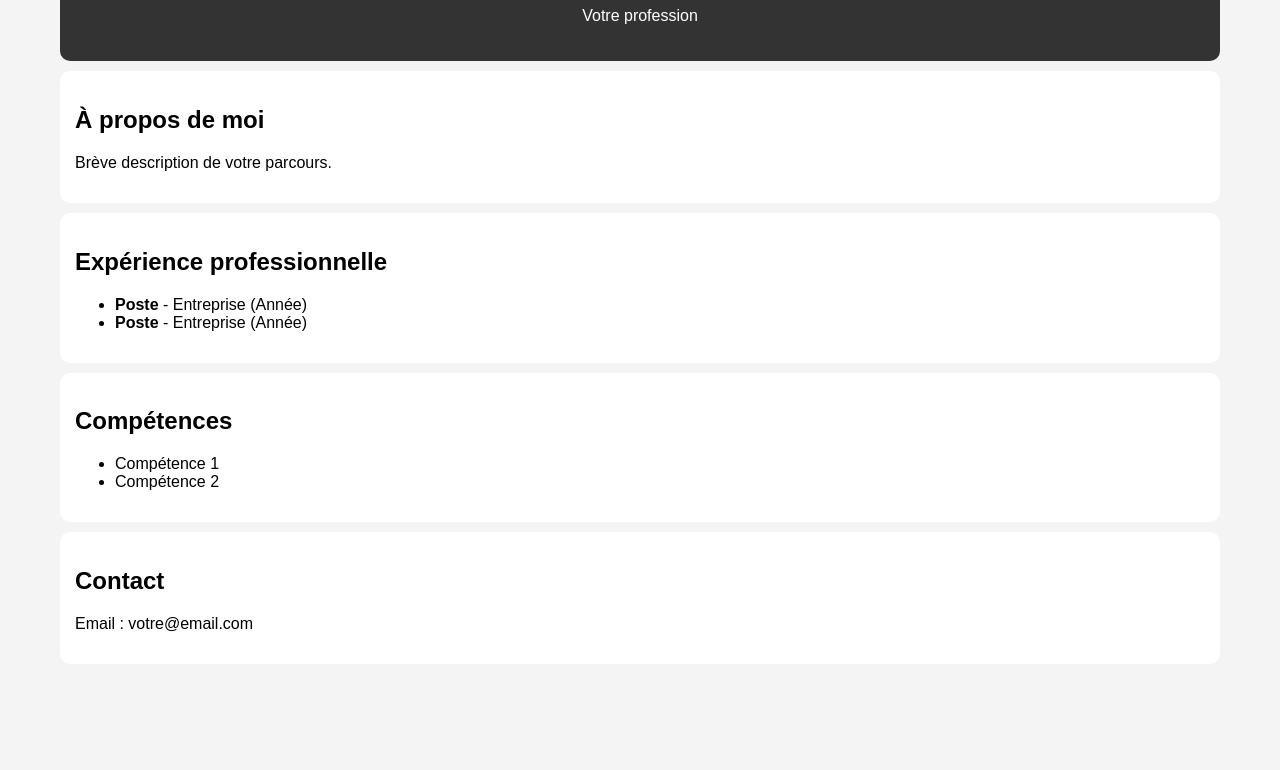
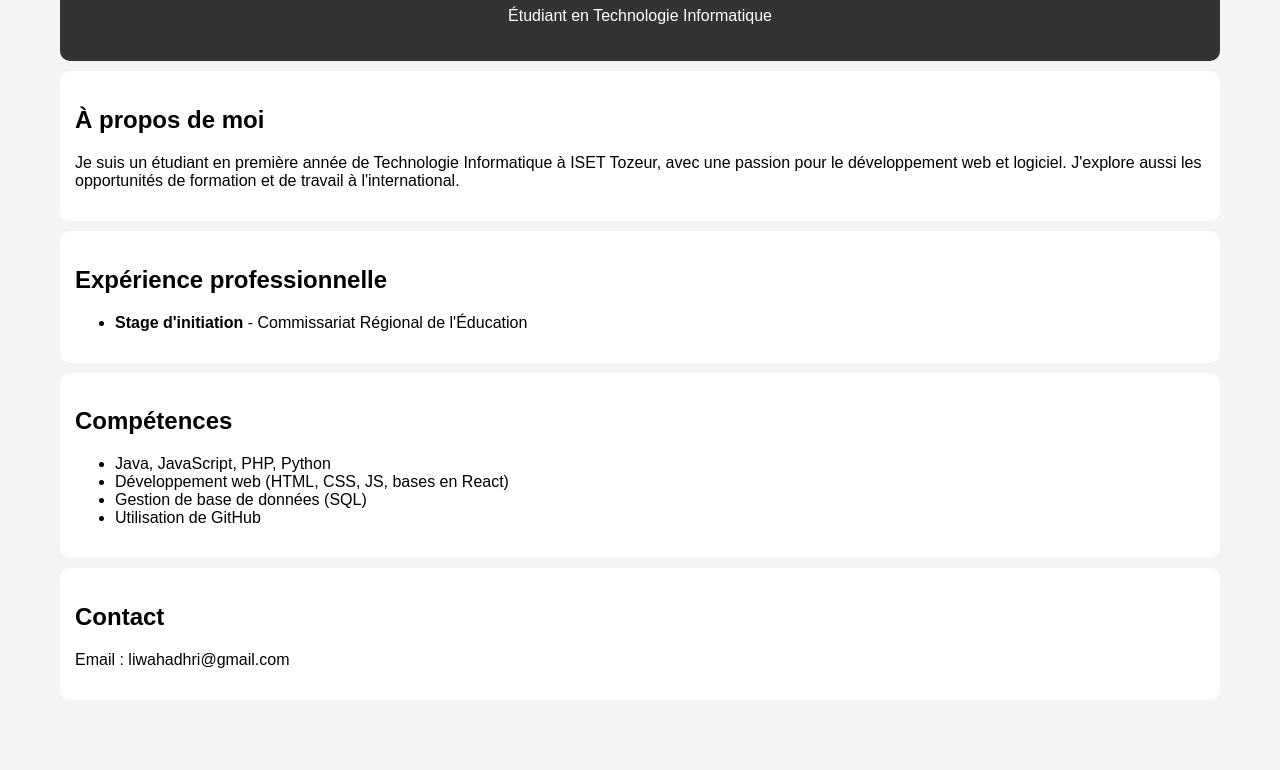
Before and after one commit to liwa-dev/liwahadhri, a plain HTML site: page index.html in a window 1280 px wide. Shown: the part 153-923 px from the top of the page. Before the commit the page ends 887 px from the top, so only its background shows below. Drawn offline with Linux system fonts and the light colour scheme.

Commit message:
Update index.html

```diff
--- a/index.html
+++ b/index.html
@@ -8,34 +8,35 @@
 </head>
 <body>
     <header>
-        <h1>Votre Nom</h1>
-        <p>Votre profession</p>
+        <h1>Liwa Eddine Hadhri</h1>
+        <p>Étudiant en Technologie Informatique</p>
     </header>
 
     <section>
         <h2>À propos de moi</h2>
-        <p>Brève description de votre parcours.</p>
+        <p>Je suis un étudiant en première année de Technologie Informatique à ISET Tozeur, avec une passion pour le développement web et logiciel. J'explore aussi les opportunités de formation et de travail à l'international.</p>
     </section>
 
     <section>
         <h2>Expérience professionnelle</h2>
         <ul>
-            <li><strong>Poste</strong> - Entreprise (Année)</li>
-            <li><strong>Poste</strong> - Entreprise (Année)</li>
+            <li><strong>Stage d'initiation</strong> - Commissariat Régional de l'Éducation</li>
         </ul>
     </section>
 
     <section>
         <h2>Compétences</h2>
         <ul>
-            <li>Compétence 1</li>
-            <li>Compétence 2</li>
+            <li>Java, JavaScript, PHP, Python</li>
+            <li>Développement web (HTML, CSS, JS, bases en React)</li>
+            <li>Gestion de base de données (SQL)</li>
+            <li>Utilisation de GitHub</li>
         </ul>
     </section>
 
     <section>
         <h2>Contact</h2>
-        <p>Email : votre@email.com</p>
+        <p>Email : liwahadhri@gmail.com</p>
     </section>
 </body>
 </html>
```
